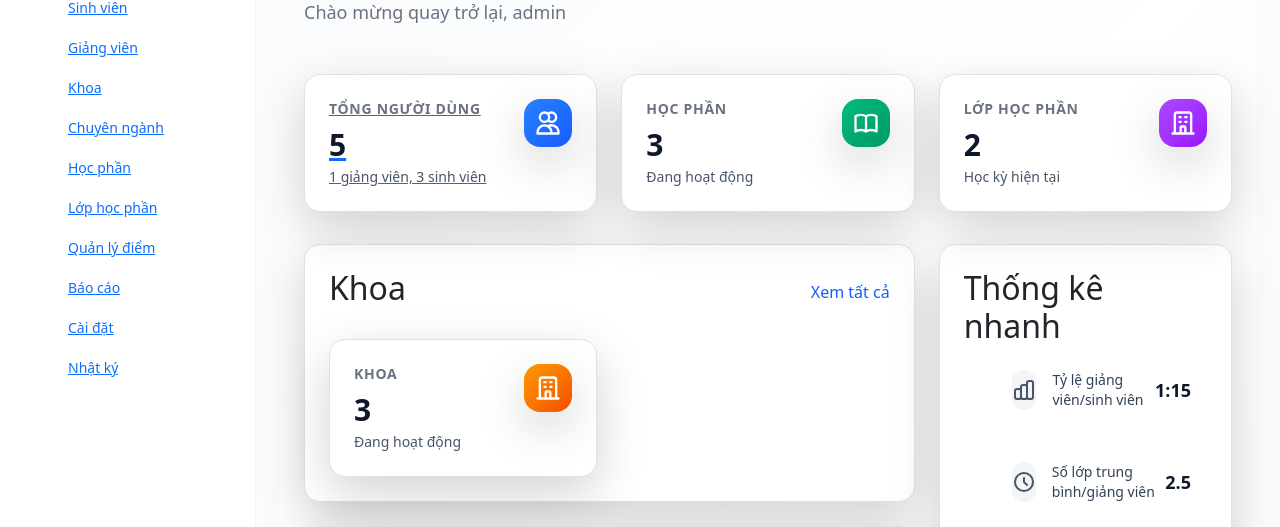
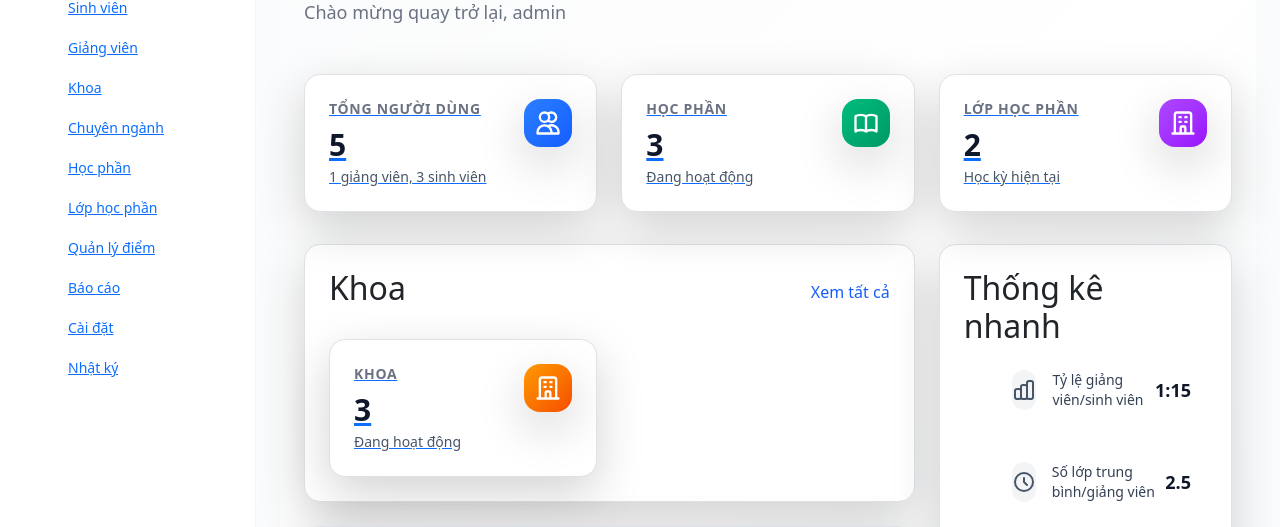
Before and after one commit to ViuGiaLai/classroom-management-system, a React (Vite) app in the folder frontend/: page /admin#overview in a window 1280 px wide. Shown: the part 170-697 px from the top of the page. Built offline with nearby package versions, Linux system fonts and the light colour scheme; sample sign-in values are in the browser's storage.

Commit message:
Update UX design

```diff
--- a/frontend/src/components/Admin/Dashboard.jsx
+++ b/frontend/src/components/Admin/Dashboard.jsx
@@ -76,6 +76,7 @@ export default function Dashboard() {
             color="blue"
           />
           </a>
+          <a href="#courses" title="Xem chi tiết học phần">
           <StatCard
             title="Học phần"
             value="3"
@@ -98,6 +99,8 @@ export default function Dashboard() {
             }
             color="green"
           />
+          </a>
+          <a href="#classes" title="Xem chi tiết lớp học phần">
           <StatCard
             title="Lớp học phần"
             value="2"
@@ -120,6 +123,7 @@ export default function Dashboard() {
             }
             color="purple"
           />
+          </a>
         </div>
 
         {/* Phần các khối thông tin chi tiết */}
@@ -134,6 +138,7 @@ export default function Dashboard() {
                 </button>
               </div>
               <div className="grid grid-cols-1 md:grid-cols-2 gap-4">
+                <a href="#departments" title="Xem chi tiết khoa">
                 <StatCard
                   title="Khoa"
                   value="3"
@@ -156,6 +161,7 @@ export default function Dashboard() {
                   }
                   color="orange"
                 />
+                </a>
               </div>
             </div>
 
```
